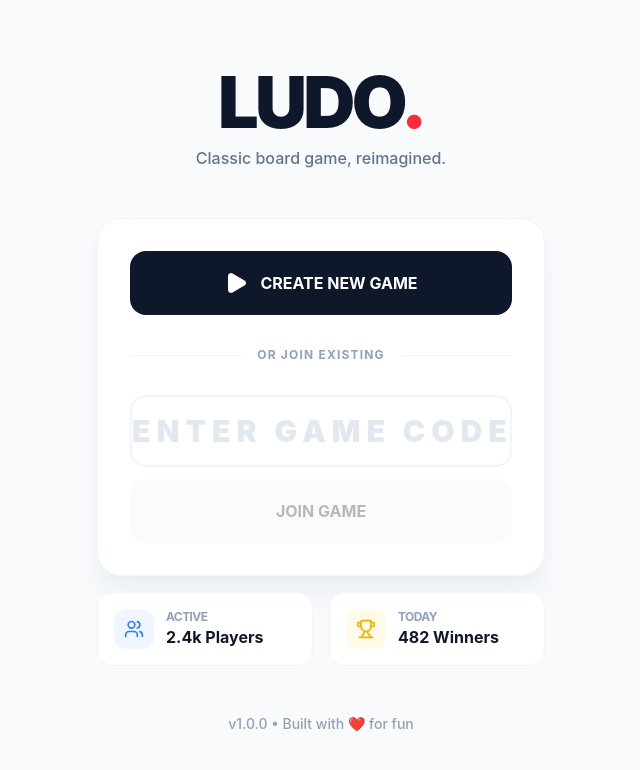
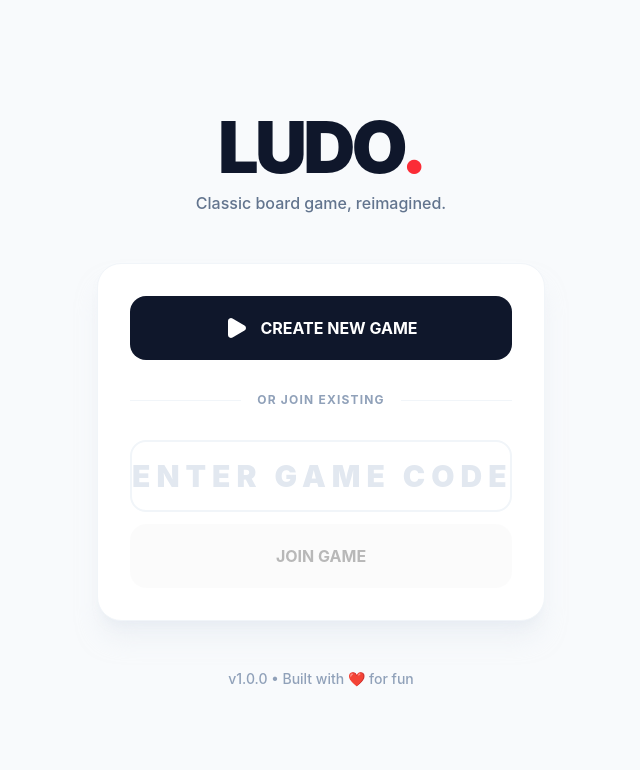
Before and after one commit to Amritesh/Ludo, a React (Vite) app in the folder frontend/: page /#/ in a window 1280 px wide. Shown: the top 770 px of the page, without its empty margins (319-959 px from the left). Built offline with nearby package versions, Linux system fonts and the light colour scheme; no server answers.

Commit message:
few more changes

```diff
--- a/frontend/src/pages/Home.tsx
+++ b/frontend/src/pages/Home.tsx
@@ -1,7 +1,7 @@
 import { useState } from 'react';
 import { useNavigate } from 'react-router-dom';
 import { motion } from 'framer-motion';
-import { Play, Trophy, Users } from 'lucide-react';
+import { Play } from 'lucide-react';
 import { API_BASE_URL } from '../config';
 
 export default function Home() {
@@ -88,26 +88,7 @@
           </div>
         </motion.div>
 
-        <div className="grid grid-cols-2 gap-4">
-          <div className="bg-white p-4 rounded-2xl border border-slate-100 flex items-center gap-3">
-             <div className="w-10 h-10 rounded-xl bg-blue-50 flex items-center justify-center text-blue-500">
-               <Users size={20} />
-             </div>
-             <div>
-               <div className="text-xs text-slate-400 font-bold uppercase tracking-tighter">Active</div>
-               <div className="font-bold text-slate-900">2.4k Players</div>
-             </div>
-          </div>
-          <div className="bg-white p-4 rounded-2xl border border-slate-100 flex items-center gap-3">
-             <div className="w-10 h-10 rounded-xl bg-yellow-50 flex items-center justify-center text-yellow-500">
-               <Trophy size={20} />
-             </div>
-             <div>
-               <div className="text-xs text-slate-400 font-bold uppercase tracking-tighter">Today</div>
-               <div className="font-bold text-slate-900">482 Winners</div>
-             </div>
-          </div>
-        </div>
+
       </div>
 
       <footer className="mt-12 text-slate-400 text-sm font-medium">
```
